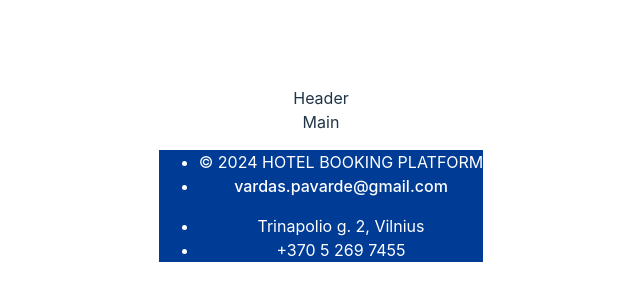
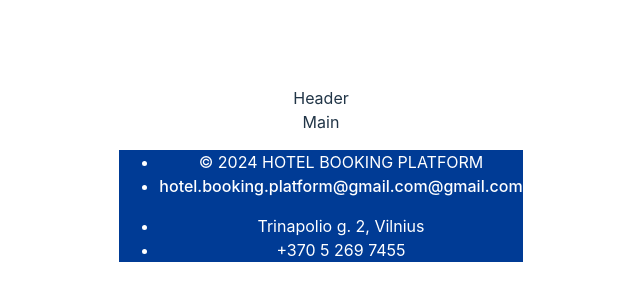
Before and after one commit to vsiaurys/booking, a React (Vite) app in the folder frontend/: page / in a window 1280 px wide. Shown: the part 218-518 px from the top of the page, without its empty margins (319-959 px from the left). Built offline with nearby package versions, Linux system fonts and the light colour scheme.

Commit message:
Update Footer.jsx

```diff
--- a/frontend/src/components/Footer.jsx
+++ b/frontend/src/components/Footer.jsx
@@ -17,9 +17,9 @@ export default function Footer() {
             <li>
               <a
                 className="contact-email"
-                href="mailto:vardas.pavarde@gmail.com"
+                href="mailto:hotel.booking.platform@gmail.com"
               >
-                vardas.pavarde@gmail.com
+                hotel.booking.platform@gmail.com@gmail.com
               </a>
             </li>
           </ul>
```
